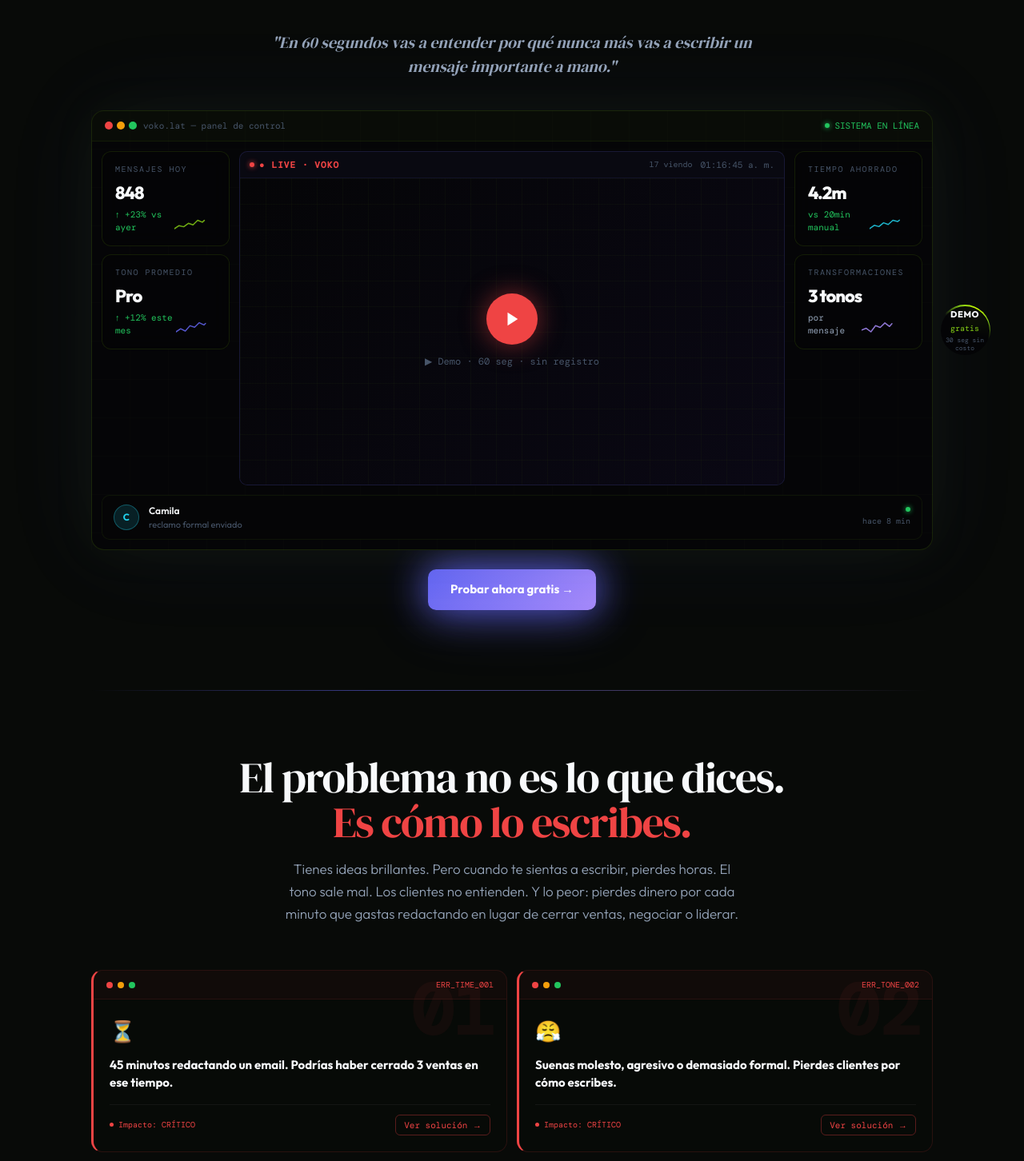
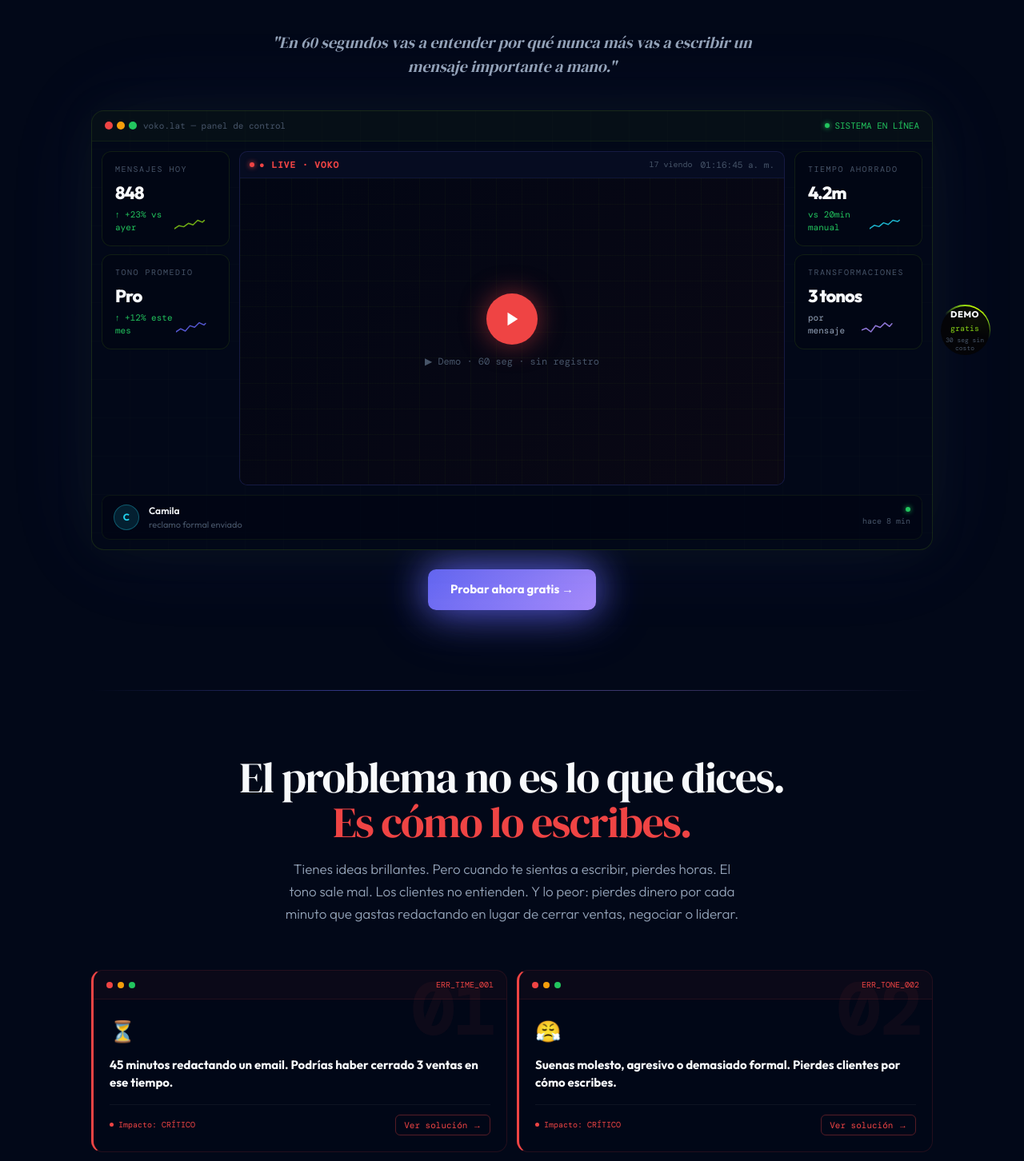
Before and after one commit to estebanfragma-collab/voko-landing, a Next.js app: page / in a window 1280 px wide. Shown: the part 880-2332 px from the top of the page at 80% size. Built offline with nearby package versions, Linux system fonts and the light colour scheme; a web font is replaced by a local one.

Commit message:
fix: fondo cambiado a #020818 azul marino oscuro en toda la landing

```diff
--- a/app/globals.css
+++ b/app/globals.css
@@ -3,7 +3,7 @@
 @tailwind utilities;
 
 :root {
-  --bg: #080A08;
+  --bg: #020818;
   --indigo: #6366F1;
   --indigo2: #818CF8;
   --violet: #A78BFA;
@@ -19,7 +19,7 @@
 * { box-sizing: border-box; }
 
 body {
-  background: #080A08;
+  background: #020818;
   color: #F8FAFC;
   font-family: var(--font-outfit), sans-serif;
   overflow-x: hidden;
--- a/app/page.tsx
+++ b/app/page.tsx
@@ -161,7 +161,7 @@ export default function Home() {
         <nav style={{
           position: 'fixed', top: 0, left: 0, right: 0, zIndex: 100,
           backdropFilter: 'blur(20px)',
-          background: 'rgba(8,10,8,0.85)',
+          background: 'rgba(2,8,24,0.85)',
           borderBottom: '1px solid rgba(255,255,255,0.06)',
         }}>
           <div style={{ ...S.container, display: 'flex', alignItems: 'center', justifyContent: 'space-between', height: 64 }}>
--- a/components/AnimatedCard.tsx
+++ b/components/AnimatedCard.tsx
@@ -3,7 +3,7 @@ import { ReactNode, CSSProperties } from 'react'
 
 export default function AnimatedCard({
   children,
-  bg = 'rgba(8,10,8,0.85)',
+  bg = 'rgba(2,8,24,0.85)',
   style,
   innerStyle,
 }: {
--- a/components/DoloresGrid.tsx
+++ b/components/DoloresGrid.tsx
@@ -52,7 +52,7 @@ export default function DoloresGrid() {
           key={d.code}
           style={{
             position: 'relative',
-            background: 'rgba(8,10,8,0.9)',
+            background: 'rgba(2,8,24,0.9)',
             border: '1px solid rgba(239,68,68,0.15)',
             borderLeft: '3px solid #EF4444',
             borderRadius: 14,
--- a/components/IndustriasGrid.tsx
+++ b/components/IndustriasGrid.tsx
@@ -23,7 +23,7 @@ export default function IndustriasGrid() {
           onMouseEnter={() => setHov(i)}
           onMouseLeave={() => setHov(null)}
           style={{
-            background: 'rgba(8,10,8,0.85)',
+            background: 'rgba(2,8,24,0.85)',
             border: `1px solid ${hov === i ? COLORS[i] + '50' : 'rgba(255,255,255,0.07)'}`,
             borderRadius: 14, padding: '24px',
             transition: 'border-color 0.2s, transform 0.2s, box-shadow 0.2s',
--- a/components/MatrixRain.tsx
+++ b/components/MatrixRain.tsx
@@ -19,7 +19,7 @@ const MatrixRain = () => {
     const drops = Array(cols).fill(1)
 
     function draw() {
-      ctx.fillStyle = 'rgba(8, 10, 8, 0.03)'
+      ctx.fillStyle = 'rgba(2, 8, 24, 0.03)'
       ctx.fillRect(0, 0, canvas.width, canvas.height)
 
       ctx.fillStyle = '#84CC16'
--- a/components/StepsSection.tsx
+++ b/components/StepsSection.tsx
@@ -68,7 +68,7 @@ export default function StepsSection() {
             onMouseLeave={() => setHovered(null)}
             style={{
               position: 'relative',
-              background: 'rgba(8,10,8,0.85)',
+              background: 'rgba(2,8,24,0.85)',
               border: `1px solid ${hovered === idx ? 'rgba(99,102,241,0.5)' : 'rgba(255,255,255,0.07)'}`,
               borderRadius: 14, overflow: 'hidden',
               transition: 'border-color 0.2s, transform 0.2s, box-shadow 0.2s',
@@ -126,7 +126,7 @@ export default function StepsSection() {
       <div style={{ display: 'grid', gridTemplateColumns: 'repeat(auto-fit, minmax(240px, 1fr))', gap: 12 }}>
         {CANAL.map(c => (
           <div key={c.canal} className="card-glow-outer">
-            <div className="card-glow-inner" style={{ background: 'rgba(8,10,8,0.85)', padding: '20px' }}>
+            <div className="card-glow-inner" style={{ background: 'rgba(2,8,24,0.85)', padding: '20px' }}>
               <span className="cb cb-tl">[</span><span className="cb cb-tr">]</span>
               <span className="cb cb-bl">[</span><span className="cb cb-br">]</span>
               <div style={{ fontSize: 11, fontFamily: 'var(--font-dm-mono)', color: c.color, marginBottom: 12, textTransform: 'uppercase', letterSpacing: '0.15em' }}>{c.canal}</div>
--- a/components/TestimonialsSection.tsx
+++ b/components/TestimonialsSection.tsx
@@ -36,7 +36,7 @@ export default function TestimonialsSection() {
         <div
           key={t.name}
           style={{
-            background: 'rgba(8,10,8,0.85)',
+            background: 'rgba(2,8,24,0.85)',
             border: `1px solid ${COLORS[ti]}22`,
             borderRadius: 14, padding: '24px',
             position: 'relative', overflow: 'hidden',
--- a/components/VSLDashboard.tsx
+++ b/components/VSLDashboard.tsx
@@ -93,7 +93,7 @@ const MetricCard = ({ label, value, sub, subColor, sparkColor, sparkValues }: {
   label: string; value: string; sub: string; subColor: string; sparkColor: string; sparkValues: number[]
 }) => (
   <div style={{
-    background: 'rgba(5,5,7,0.85)',
+    background: 'rgba(2,6,20,0.85)',
     border: '1px solid rgba(132,204,22,0.12)',
     borderRadius: 12, padding: '14px 16px',
     backdropFilter: 'blur(12px)', minWidth: 150,
@@ -215,7 +215,7 @@ export default function VSLDashboard() {
       </div>
 
       {/* ── Main card ── */}
-      <div style={{ borderRadius: 16, overflow: 'hidden', background: '#050507', border: '1px solid rgba(132,204,22,0.15)', boxShadow: '0 0 60px rgba(132,204,22,0.05), 0 0 120px rgba(99,102,241,0.08)' }}>
+      <div style={{ borderRadius: 16, overflow: 'hidden', background: '#020818', border: '1px solid rgba(132,204,22,0.15)', boxShadow: '0 0 60px rgba(132,204,22,0.05), 0 0 120px rgba(99,102,241,0.08)' }}>
         <GridLines />
 
         {/* Header bar */}
@@ -244,7 +244,7 @@ export default function VSLDashboard() {
           </div>
 
           {/* Center — video */}
-          <div style={{ borderRadius: 10, overflow: 'hidden', border: '1px solid rgba(99,102,241,0.2)', background: '#050507', position: 'relative' }}>
+          <div style={{ borderRadius: 10, overflow: 'hidden', border: '1px solid rgba(99,102,241,0.2)', background: '#020818', position: 'relative' }}>
             {/* Video header */}
             <div style={{ display: 'flex', alignItems: 'center', justifyContent: 'space-between', padding: '8px 12px', borderBottom: '1px solid rgba(99,102,241,0.1)', background: 'rgba(99,102,241,0.04)' }}>
               <div style={{ display: 'flex', alignItems: 'center', gap: 6 }}>
@@ -258,7 +258,7 @@ export default function VSLDashboard() {
             </div>
 
             {/* Video area */}
-            <div style={{ aspectRatio: '16/9', display: 'flex', alignItems: 'center', justifyContent: 'center', background: 'linear-gradient(135deg, rgba(5,5,7,1) 0%, rgba(10,8,20,1) 100%)', position: 'relative', flexDirection: 'column', gap: 12 }}>
+            <div style={{ aspectRatio: '16/9', display: 'flex', alignItems: 'center', justifyContent: 'center', background: 'linear-gradient(135deg, rgba(2,6,20,1) 0%, rgba(10,8,20,1) 100%)', position: 'relative', flexDirection: 'column', gap: 12 }}>
               <div style={{ position: 'absolute', inset: 0, backgroundImage: 'linear-gradient(rgba(132,204,22,0.03) 1px, transparent 1px), linear-gradient(90deg, rgba(132,204,22,0.03) 1px, transparent 1px)', backgroundSize: '32px 32px' }} />
               <div style={{ width: 64, height: 64, borderRadius: '50%', background: '#EF4444', display: 'flex', alignItems: 'center', justifyContent: 'center', boxShadow: '0 0 32px rgba(239,68,68,0.5)', cursor: 'pointer', position: 'relative', zIndex: 1, flexShrink: 0 }}>
                 <svg width="22" height="22" viewBox="0 0 24 24" fill="#fff"><polygon points="6,3 20,12 6,21" /></svg>
@@ -278,7 +278,7 @@ export default function VSLDashboard() {
         <div style={{ padding: '0 12px 12px', position: 'relative', zIndex: 1 }}>
           <div style={{
             display: 'flex', alignItems: 'center', gap: 12,
-            background: 'rgba(5,5,7,0.8)',
+            background: 'rgba(2,6,20,0.8)',
             border: '1px solid rgba(132,204,22,0.08)',
             borderRadius: 10, padding: '10px 14px',
             opacity: feedVisible ? 1 : 0,
```
